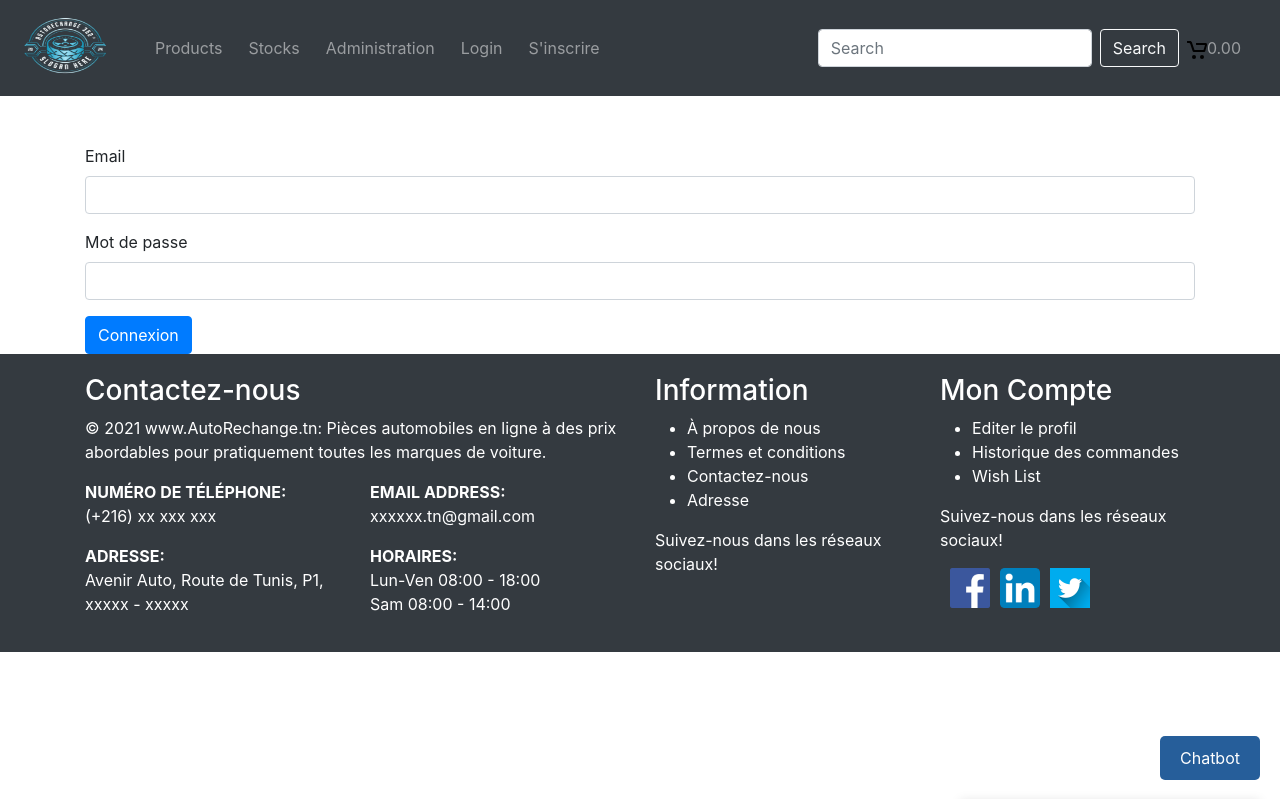
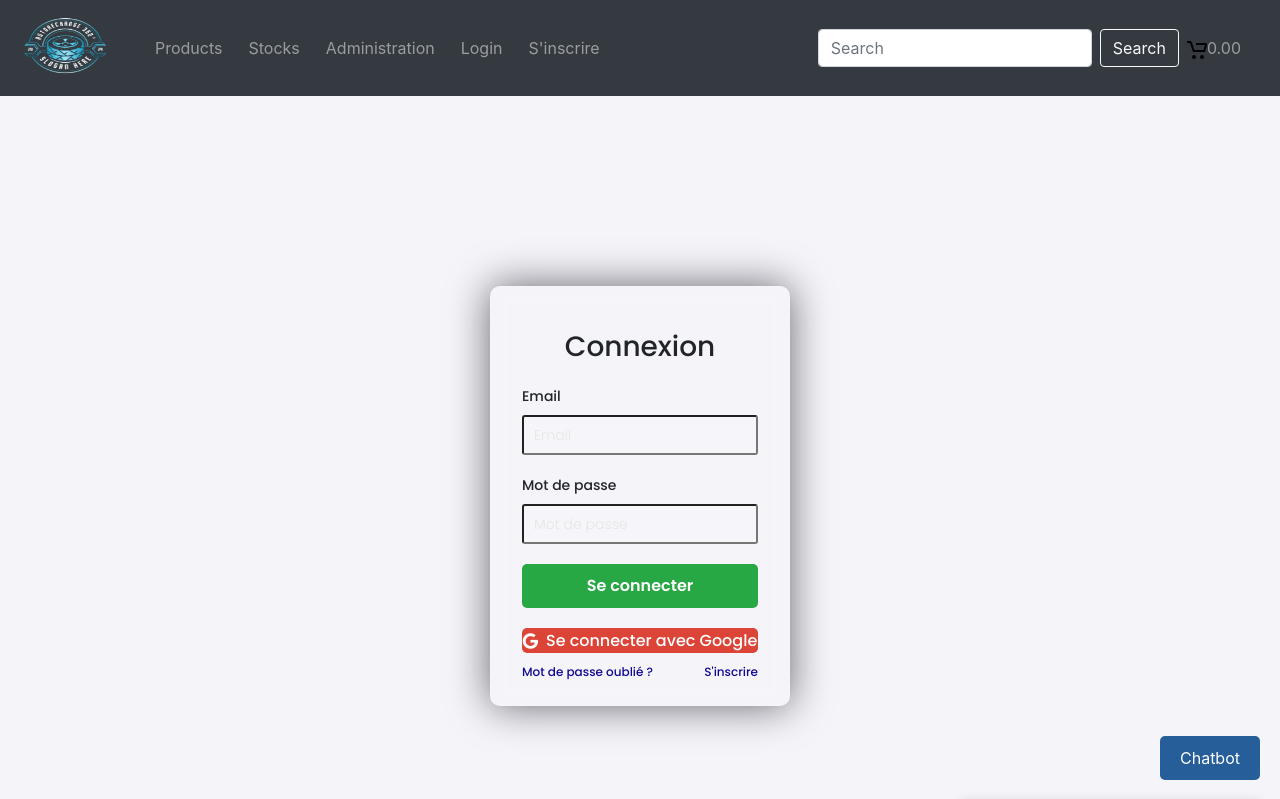
Before and after one commit to ikbel2024/Auto-Rechange-360, an Angular app in the folder frontend/: page /login in a window 1280 px wide. Shown: the top 799 px of the page. Built offline with nearby package versions, Linux system fonts and the light colour scheme.

Commit message:
design login & register

```diff
--- a/frontend/src/app/app.module.ts
+++ b/frontend/src/app/app.module.ts
@@ -34,6 +34,7 @@ import { ChatBotComponent } from './chat-bot/chat-bot.component';
 import { LoginFormComponent } from './login/login-form/login-form.component';
 import { RegisterFormComponent } from './login/register-form/register-form.component';
 import { AdminFormComponent } from './login/admin-form/admin-form.component';
+import { ResetpassFormComponent } from './login/resetpass-form/resetpass-form.component';
 
 
 @NgModule({
@@ -65,6 +66,7 @@ import { AdminFormComponent } from './login/admin-form/admin-form.component';
     LoginFormComponent,
     RegisterFormComponent,
     AdminFormComponent,
+    ResetpassFormComponent,
   ],
   imports: [
     BrowserModule,
--- a/frontend/src/app/login/login-form/login-form.component.css
+++ b/frontend/src/app/login/login-form/login-form.component.css
@@ -1,30 +1,155 @@
-/* Ajoutez ce code CSS à votre fichier HTML */
+*,
+*:before,
+*:after {
+    padding: 0;
+    margin: 0;
+    box-sizing: border-box;
+}
+
+body {
+    background-color: #f4f4f9;
+    font-family: 'Poppins', sans-serif;
+
+}
 
 .login-container {
-    max-width: 400px;
-    margin: 0 auto;
-    margin-top: 100px;
+    width: 100%;
+    height: 100vh;
+    display: flex;
+    justify-content: center;
+    align-items: center;
+    position: relative;
 }
 
-  .form-group {
-    margin-bottom: 20px;
+.background {
+    width: 330px; /* Reduced size */
+    height: 420px; /* Reduced size */
+    position: absolute;
+    transform: translate(-50%, -50%);
+    left: 50%;
+    top: 50%;
 }
 
-  .text-danger {
-    color: #dc3545;
+.background .shape {
+    height: 150px; /* Reduced size */
+    position: absolute;
+    border-radius: 50%;
 }
 
-  .btn-primary {
-    background-color: #007bff;
-    border-color: #007bff;
+.shape:first-child {
+    background: linear-gradient(#1845ad, #23a2f6);
+    left: -50px;
+    top: -50px;
 }
 
-  .btn-primary:hover {
-    background-color: #0056b3;
-    border-color: #0056b3;
+.shape:last-child {
+    background: linear-gradient(to right, #ff512f, #f09819);
+    right: -20px;
+    bottom: -50px;
 }
 
-  .btn-primary:focus,
-  .btn-primary.focus {
-    box-shadow: 0 0 0 0.2rem rgba(0, 123, 255, 0.5);
+.login-form {
+    height: 420px; /* Reduced size */
+    width: 300px; /* Reduced size */
+    background-color: rgba(255, 255, 255, 0.13);
+    position: absolute;
+    transform: translate(-50%, -50%);
+    top: 50%;
+    left: 50%;
+    border-radius: 10px;
+    backdrop-filter: blur(10px);
+    border: 2px solid rgba(255, 255, 255, 0.1);
+    box-shadow: 0 0 40px rgba(8, 7, 16, 0.6);
+    padding: 40px 30px;
+    text-align: center;
 }
+
+.login-form h3 {
+    font-size: 28px; /* Reduced size */
+    font-weight: 500;
+    line-height: 38px;
+    margin-bottom: 20px; /* Reduced margin */
+}
+
+label {
+    display: block;
+    margin-top: 20px;
+    font-size: 14px; /* Reduced size */
+    font-weight: 500;
+    text-align: left;
+}
+
+input {
+    display: block;
+    height: 40px; /* Reduced size */
+    width: 100%;
+    background-color: rgba(255, 255, 255, 0.07);
+    border-radius: 3px;
+    padding: 0 10px;
+    margin-top: 8px;
+    font-size: 14px;
+    font-weight: 300;
+    color: #ffffff;
+}
+
+::placeholder {
+    color: #e5e5e5;
+}
+
+button {
+    margin-top: 20px; /* Reduced margin */
+    width: 100%;
+    background-color: #28a745; /* Changed color to green */
+    color: #ffffff;
+    padding: 10px 0; /* Reduced padding */
+    font-size: 16px; /* Reduced size */
+    font-weight: 600;
+    border-radius: 5px;
+    cursor: pointer;
+    border: none; /* Remove border */
+    transition: background-color 0.3s ease; /* Add transition for smooth color change */
+}
+
+button:hover {
+    background-color: #218838; /* Darker shade for hover effect */
+}
+
+.options {
+    margin-top: 10px; /* Reduced margin */
+    display: flex;
+    justify-content: space-between;
+    font-size: 12px; /* Reduced size */
+}
+
+.options a {
+    color: #110a91;
+    text-decoration: none;
+}
+
+.options a:hover {
+    text-decoration: underline;
+}
+
+.social-login {
+    margin-top: 20px; /* Reduced margin */
+}
+
+.social-login .google {
+    background: #db4437; /* Google button color */
+    color: #ffffff;
+    padding: 0.5px;
+    border-radius: 5px;
+    cursor: pointer;
+    display: flex;
+    align-items: center;
+    justify-content: center;
+    transition: background-color 0.3s ease; /* Add transition for smooth color change */
+}
+
+.social-login .google:hover {
+    background: #c23321; /* Darker shade for hover effect */
+}
+
+.social-login .google i {
+    margin-right: 8px;
+}
--- a/frontend/src/app/login/login-form/login-form.component.html
+++ b/frontend/src/app/login/login-form/login-form.component.html
@@ -1,18 +1,43 @@
-<form [formGroup]="loginForm" (ngSubmit)="onSubmit()" class="container mt-5">
-  <div class="mb-3">
-    <label for="email" class="form-label">Email</label>
-    <input id="email" formControlName="email" type="email" class="form-control" [class.is-invalid]="loginForm.get('email')!.invalid && loginForm.get('email')!.touched">
-    <div *ngIf="loginForm.get('email')!.invalid && loginForm.get('email')!.touched" class="invalid-feedback">
-      Veuillez entrer un email valide.
+<!DOCTYPE html>
+<html lang="en">
+<head>
+    <meta charset="UTF-8">
+    <meta name="viewport" content="width=device-width, initial-scale=1.0">
+    <title>Login - Pièces de Rechange</title>
+    <link rel="stylesheet" href="https://cdnjs.cloudflare.com/ajax/libs/font-awesome/5.15.4/css/all.min.css">
+    <link href="https://fonts.googleapis.com/css2?family=Poppins:wght@300;500;600&display=swap" rel="stylesheet">
+    <link rel="stylesheet" href="login-form.component.css">
+</head>
+<body>
+    <div class="login-container">
+        <div class="background">
+            <div class="shape"></div>
+            <div class="shape"></div>
+        </div>
+        <form class="login-form">
+            <h3>Connexion</h3>
+
+            <label for="email">Email</label>
+            <input type="email" placeholder="Email" id="email">
+
+            <label for="password">Mot de passe</label>
+            <input type="password" placeholder="Mot de passe" id="password">
+
+            <button type="submit">Se connecter</button>
+
+            <div class="social-login">
+              <div class="google">
+                  <i class="fab fa-google"></i> Se connecter avec Google
+              </div>
+          </div>
+
+            <div class="options">
+                <a href="#">Mot de passe oublié ?</a>
+                <a href="/register">S'inscrire</a>
+            </div>
+
+
+        </form>
     </div>
-  </div>
-  <div class="mb-3">
-    <label for="mot_de_passe" class="form-label">Mot de passe</label>
-    <input id="mot_de_passe" formControlName="mot_de_passe" type="password" class="form-control" [class.is-invalid]="loginForm.get('mot_de_passe')!.invalid && loginForm.get('mot_de_passe')!.touched">
-    <div *ngIf="loginForm.get('mot_de_passe')!.invalid && loginForm.get('mot_de_passe')!.touched" class="invalid-feedback">
-      Veuillez entrer un mot de passe.
-    </div>
-  </div>
-  <button type="submit" class="btn btn-primary">Connexion</button>
-  <div *ngIf="loginError" class="alert alert-danger mt-3">{{ loginError }}</div>
-</form>
+</body>
+</html>
--- a/frontend/src/app/login/login-form/login-form.component.ts
+++ b/frontend/src/app/login/login-form/login-form.component.ts
@@ -5,10 +5,12 @@ import { Router } from '@angular/router';
 import { catchError } from 'rxjs/operators';
 import { of } from 'rxjs';
 
+
 @Component({
   selector: 'app-login-form',
   templateUrl: './login-form.component.html',
   styleUrls: ['./login-form.component.css']
+
 })
 export class LoginFormComponent {
   loginForm: FormGroup;
--- a/frontend/src/app/login/register-form/register-form.component.css
+++ b/frontend/src/app/login/register-form/register-form.component.css
@@ -0,0 +1,75 @@
+body {
+    font-family: 'Poppins', sans-serif;
+    background-color: #f4f4f9;
+    display: flex;
+    justify-content: center;
+    align-items: center;
+    height: 100vh;
+    margin: 0;
+}
+
+.register-container {
+    margin: 0;
+    background: #fff;
+    border-radius: 8px;
+    box-shadow: 0 4px 8px rgba(0, 0, 0, 0.1);
+    padding: 20px;
+    max-width: 400px;
+    width: 100%;
+    box-sizing: border-box;
+}
+
+.register-form {
+    display: flex;
+    flex-direction: column;
+}
+
+.register-form h3 {
+    margin-bottom: 20px;
+    text-align: center;
+    font-size: 24px;
+    color: #333;
+}
+
+.form-group {
+    margin-bottom: 15px;
+    display: flex;
+    flex-direction: column;
+}
+
+.form-group label {
+    margin-bottom: 5px;
+    font-size: 14px;
+    color: #555;
+}
+
+.form-group input,
+.form-group select {
+    padding: 10px;
+    font-size: 14px;
+    border: 1px solid #ccc;
+    border-radius: 4px;
+    box-sizing: border-box;
+}
+
+.form-group input:focus,
+.form-group select:focus {
+    outline: none;
+    border-color: #007bff;
+    box-shadow: 0 0 4px rgba(0, 123, 255, 0.25);
+}
+
+.submit-btn {
+    padding: 10px;
+    font-size: 16px;
+    background-color: #007bff;
+    color: #fff;
+    border: none;
+    border-radius: 4px;
+    cursor: pointer;
+    transition: background-color 0.3s;
+}
+
+.submit-btn:hover {
+    background-color: #0056b3;
+}
--- a/frontend/src/app/login/register-form/register-form.component.html
+++ b/frontend/src/app/login/register-form/register-form.component.html
@@ -1,47 +1,49 @@
-<form [formGroup]="registerForm" (ngSubmit)="onSubmit()">
-  <div>
+<div class="register-container">
+  <form [formGroup]="registerForm" (ngSubmit)="onSubmit()" class="register-form">
+    <h3>Inscription</h3>
+    <div class="form-group">
       <label for="nom">Nom:</label>
       <input id="nom" formControlName="nom" type="text" />
     </div>
 
-  <div>
+    <div class="form-group">
       <label for="prenom">Prénom:</label>
       <input id="prenom" formControlName="prenom" type="text" />
     </div>
 
-  <div>
+    <div class="form-group">
       <label for="adresse">Adresse:</label>
       <input id="adresse" formControlName="adresse" type="text" />
     </div>
 
-  <div>
+    <div class="form-group">
       <label for="email">Email:</label>
       <input id="email" formControlName="email" type="email" />
     </div>
 
-  <div>
+    <div class="form-group">
       <label for="num_tel">Numéro de téléphone:</label>
       <input id="num_tel" formControlName="num_tel" type="text" />
     </div>
 
-  <div>
+    <div class="form-group">
       <label for="mot_de_passe">Mot de passe:</label>
       <input id="mot_de_passe" formControlName="mot_de_passe" type="password" />
     </div>
 
-  <div>
+    <div class="form-group">
       <label for="role">Role:</label>
       <select id="role" formControlName="role">
         <option value="user">User</option>
         <option value="admin">Admin</option>
-      <!-- Add other roles as needed -->
       </select>
     </div>
 
-  <div>
+    <div class="form-group">
       <label for="matricule_fiscale">Matricule Fiscale:</label>
       <input id="matricule_fiscale" formControlName="matricule_fiscale" type="text" />
     </div>
 
-  <button type="submit">Register</button>
+    <button type="submit" class="submit-btn">Register</button>
   </form>
+</div>
--- /dev/null
+++ b/frontend/src/app/login/resetpass-form/resetpass-form.component.html
@@ -0,0 +1 @@
+<p>resetpass-form works!</p>
```
Also changed, not shown: frontend/src/app/login/resetpass-form/resetpass-form.component.ts (added, +10 -0 lines), frontend/src/app/app.component.html (line endings or trailing spaces), frontend/src/app/login/resetpass-form/resetpass-form.component.css (added), 1 other file (tests, documents, lock files or other folders). Lines whose indentation alone changed are shown as unchanged.
